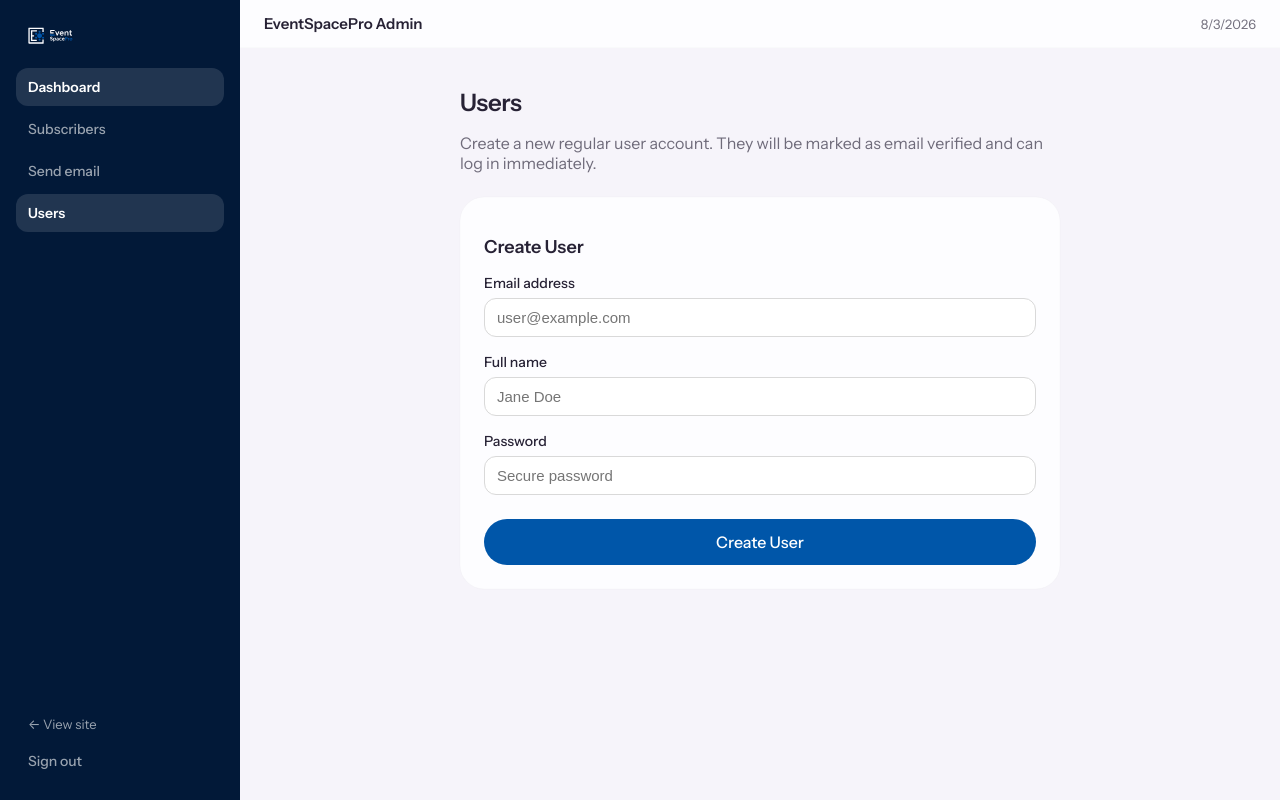
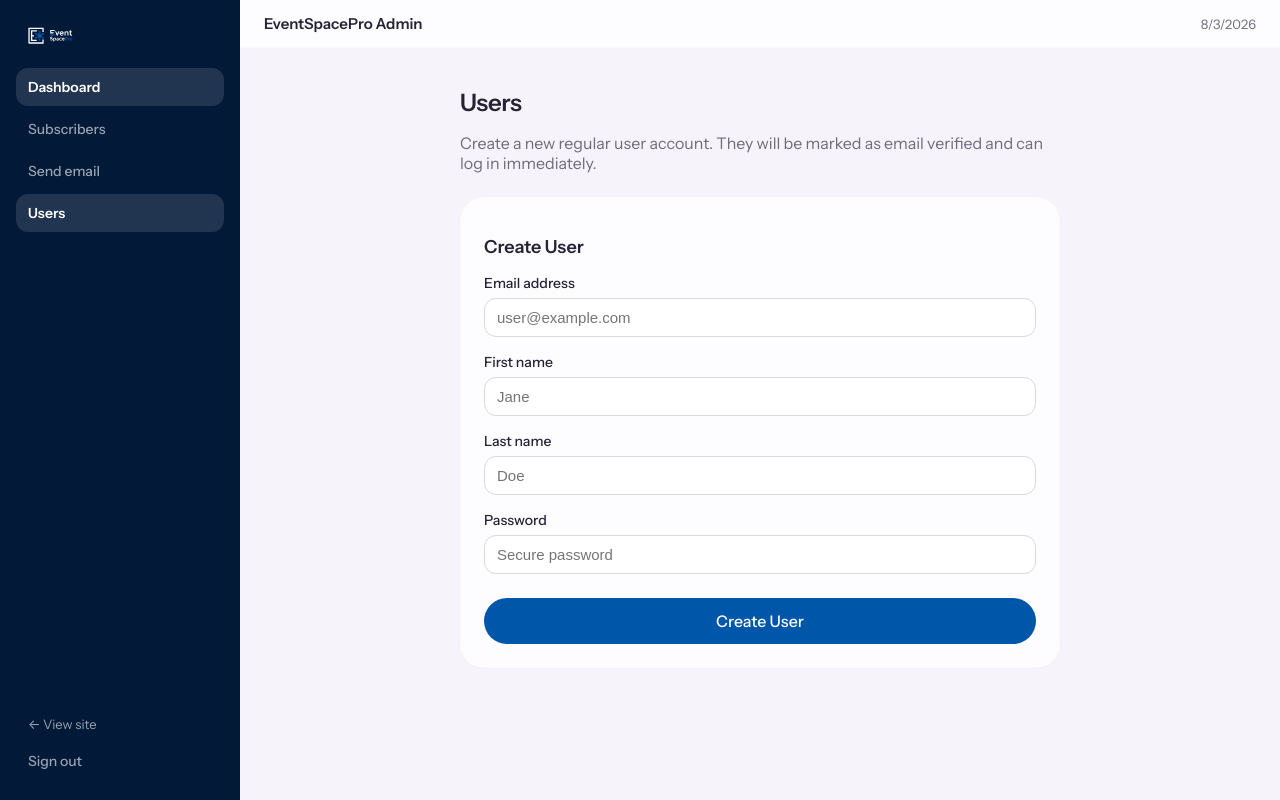
Before and after one commit to dtechoracle/esp-landing, a Next.js app: page /admin/users in a window 1280 px wide. Built offline with nearby package versions, Linux system fonts and the light colour scheme.

Commit message:
Update admin create user form to use firstName and lastName

```diff
--- a/app/admin/users/UsersClient.tsx
+++ b/app/admin/users/UsersClient.tsx
@@ -8,7 +8,8 @@
 export default function UsersClient() {
   const router = useRouter();
   const [email, setEmail] = useState("");
-  const [fullName, setFullName] = useState("");
+  const [firstName, setFirstName] = useState("");
+  const [lastName, setLastName] = useState("");
   const [password, setPassword] = useState("");
   const [status, setStatus] = useState<"idle" | "loading" | "success" | "error">("idle");
   const [message, setMessage] = useState("");
@@ -26,14 +27,15 @@
     setMessage("");
     setCreatedUser(null);
 
-    const res = await adminCreateUser(token, { email, fullName, password });
+    const res = await adminCreateUser(token, { email, firstName, lastName, password });
 
     if (res.ok) {
       setStatus("success");
       setMessage("User created successfully.");
       setCreatedUser(res.user);
       setEmail("");
-      setFullName("");
+      setFirstName("");
+      setLastName("");
       setPassword("");
     } else {
       setStatus("error");
@@ -124,17 +126,17 @@
 
             <div>
               <label
-                htmlFor="fullName"
+                htmlFor="firstName"
                 style={{ display: "block", fontSize: 14, fontWeight: 500, marginBottom: 6 }}
               >
-                Full name
+                First name
               </label>
               <input
-                id="fullName"
+                id="firstName"
                 type="text"
                 required
-                value={fullName}
-                onChange={(e) => setFullName(e.target.value)}
+                value={firstName}
+                onChange={(e) => setFirstName(e.target.value)}
                 style={{
                   width: "100%",
                   padding: "10px 12px",
@@ -143,7 +145,32 @@
                   fontSize: 15,
                   boxSizing: "border-box",
                 }}
-                placeholder="Jane Doe"
+                placeholder="Jane"
+              />
+            </div>
+
+            <div>
+              <label
+                htmlFor="lastName"
+                style={{ display: "block", fontSize: 14, fontWeight: 500, marginBottom: 6 }}
+              >
+                Last name
+              </label>
+              <input
+                id="lastName"
+                type="text"
+                required
+                value={lastName}
+                onChange={(e) => setLastName(e.target.value)}
+                style={{
+                  width: "100%",
+                  padding: "10px 12px",
+                  borderRadius: "var(--radius-md)",
+                  border: "1px solid var(--line-300)",
+                  fontSize: 15,
+                  boxSizing: "border-box",
+                }}
+                placeholder="Doe"
               />
             </div>
 
--- a/lib/backend-client.ts
+++ b/lib/backend-client.ts
@@ -279,7 +279,8 @@
   token: string,
   payload: {
     email: string;
-    fullName: string;
+    firstName: string;
+    lastName: string;
     password?: string;
   }
 ): Promise<{ ok: boolean; status?: number; message?: string; user?: any }> {
```
